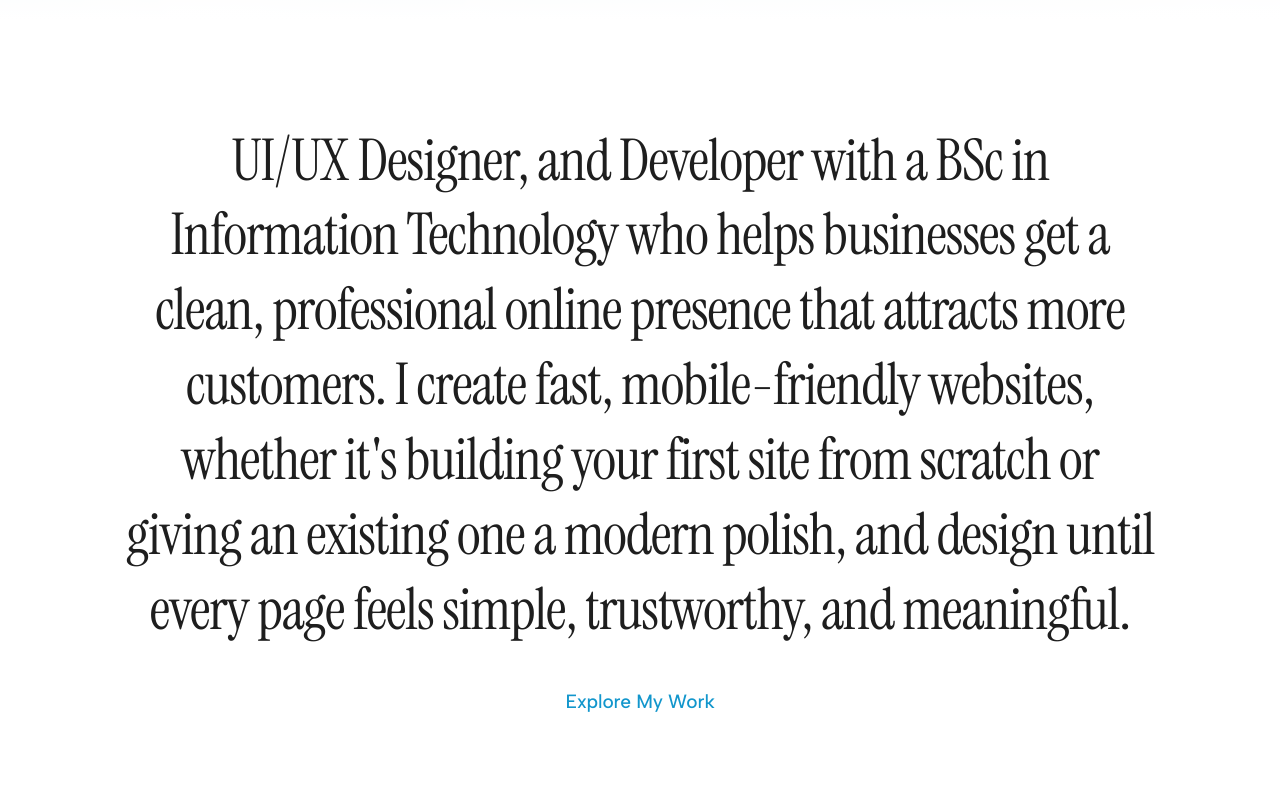
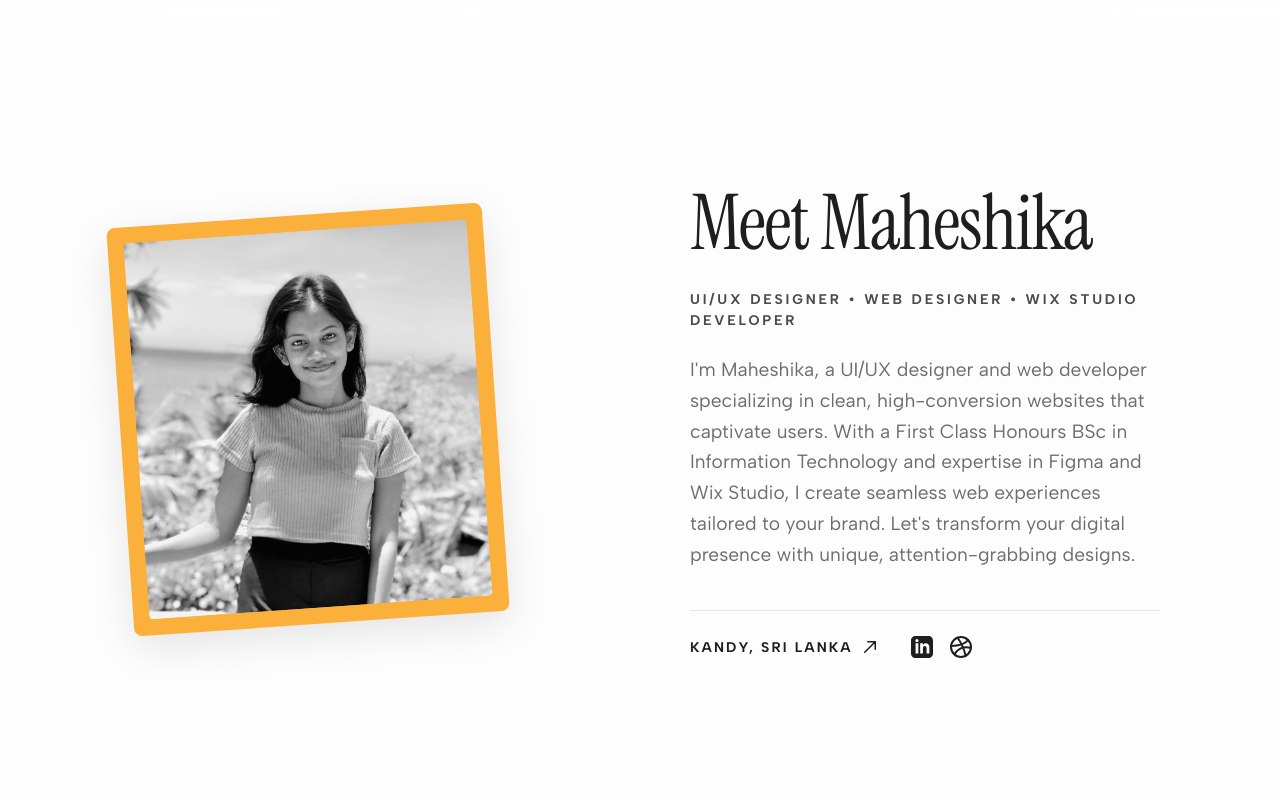
Before and after one commit to maheshikabandara/MaheshikaBandaraPortfolio, a React (Vite) app: page / in a window 1280 px wide. Shown: the part 780-1580 px from the top of the page. Built offline with nearby package versions, Linux system fonts and the light colour scheme.

Commit message:
Revamp About Me section with new design and text
Updated the About Me section with new layout and content.

```diff
--- a/src/app/components/AnimatedPortfolio.tsx
+++ b/src/app/components/AnimatedPortfolio.tsx
@@ -215,22 +215,78 @@ function Hero({ onNavClick }: { onNavClick: (id: string) => void }) {
 function AboutMe() {
   return (
     <AnimatedSection id="about">
-      <div className="bg-white min-h-screen flex flex-col items-center justify-center relative shrink-0 w-full py-[100px] px-[20px] md:px-[60px] lg:px-[120px]" data-name="About me">
-        <div className="content-stretch flex flex-col gap-[40px] items-center justify-center relative shrink-0 w-full">
-          <p
-            className="font-['Instrument_Serif',serif] leading-[1.3] not-italic relative text-[#1e1e1e] text-center tracking-[-1.12px] w-full max-w-[1280px] mx-auto"
-            style={{ fontSize: 'clamp(32px, 4.5vw, 70px)' }}
-          >
-            UI/UX Designer, and Developer with a BSc in Information Technology who helps businesses get a clean, professional online presence that attracts more customers. I create fast, mobile-friendly websites, whether it's building your first site from scratch or giving an existing one a modern polish, and design until every page feels simple, trustworthy, and meaningful.
-          </p>
-          <p
-            onClick={() => scrollToSection("works")}
-            className="font-['Albert_Sans',sans-serif] font-medium leading-[1.5] relative text-[#1296cc] text-center tracking-[-0.12px] w-full cursor-pointer hover:underline transition-all hover:scale-105"
-            style={{ fontSize: 'clamp(18px, 1.5vw, 28px)' }}
-          >
-            Explore My Work
-          </p>
+      <div className="bg-[#fdfdfd] min-h-screen flex flex-col items-center justify-center relative shrink-0 w-full py-[100px] px-[20px] md:px-[60px] lg:px-[120px]" data-name="About me">
+
+        <div className="w-full max-w-[1100px] mx-auto grid grid-cols-1 lg:grid-cols-2 gap-[60px] lg:gap-[100px] items-center">
+
+          {/* Left Side: Image with Yellow Background */}
+          <div className="relative w-[80%] max-w-[380px] mx-auto lg:mx-0">
+            <motion.div
+              whileHover={{ rotate: 0, scale: 1.02 }}
+              transition={{ duration: 0.4 }}
+              className="relative bg-[#fbb03b] p-[12px] md:p-[16px] rotate-[-4deg] rounded-[8px] shadow-[0_12px_40px_rgba(0,0,0,0.1)]"
+            >
+              {/* Methana 'imgFrame192' wenuwata oyata oni nam wena image ekak denna puluwan */}
+              <img
+                src={imgFrame192}
+                alt="Maheshika Bandara"
+                className="w-full h-auto object-cover rounded-[4px] grayscale hover:grayscale-0 transition-all duration-500"
+              />
+            </motion.div>
+          </div>
+
+          {/* Right Side: Text Content */}
+          <div className="flex flex-col items-start gap-[24px]">
+            <h2
+              className="font-['Instrument_Serif',serif] text-[#1e1e1e] leading-[1.1] tracking-[-0.02em]"
+              style={{ fontSize: 'clamp(48px, 6vw, 80px)' }}
+            >
+              Meet Maheshika
+            </h2>
+
+            <p className="font-['Albert_Sans',sans-serif] font-bold text-[#1e1e1e] text-[12px] md:text-[14px] uppercase tracking-[0.2em] opacity-80">
+              UI/UX Designer • Web Designer • Wix Studio Developer
+            </p>
+
+            <p
+              className="font-['Albert_Sans',sans-serif] text-[#6d6d6d] leading-[1.6]"
+              style={{ fontSize: 'clamp(18px, 1.5vw, 22px)' }}
+            >
+              I'm Maheshika, a UI/UX designer and web developer specializing in clean, high-conversion websites that captivate users. With a First Class Honours BSc in Information Technology and expertise in Figma and Wix Studio, I create seamless web experiences tailored to your brand. Let's transform your digital presence with unique, attention-grabbing designs.
+            </p>
+
+            {/* Location & Socials Footer */}
+            <div className="flex flex-wrap items-center gap-[24px] md:gap-[32px] mt-[16px] pt-[24px] border-t border-[#e5e5e5] w-full">
+
+              <div onClick={() => scrollToSection('contact')} className="flex items-center gap-[8px] group cursor-pointer">
+                <span className="font-['Albert_Sans',sans-serif] font-bold text-[#1e1e1e] text-[13px] md:text-[14px] uppercase tracking-[0.15em] group-hover:text-[#1296cc] transition-colors">
+                  Kandy, Sri Lanka
+                </span>
+                <svg className="w-[18px] h-[18px] text-[#1e1e1e] group-hover:text-[#1296cc] group-hover:translate-x-1 group-hover:-translate-y-1 transition-all" fill="none" stroke="currentColor" viewBox="0 0 24 24">
+                  <path strokeLinecap="round" strokeLinejoin="round" strokeWidth={2} d="M5 19L19 5M19 5v10M19 5H9" />
+                </svg>
+              </div>
+
+              <div className="flex items-center gap-[16px]">
+                {/* LinkedIn Icon */}
+                <a href="https://linkedin.com/in/yourprofile" target="_blank" rel="noopener noreferrer" className="text-[#1e1e1e] hover:text-[#1296cc] hover:-translate-y-1 transition-all">
+                  <svg className="w-[22px] h-[22px]" fill="currentColor" viewBox="0 0 24 24">
+                    <path d="M19 0h-14c-2.761 0-5 2.239-5 5v14c0 2.761 2.239 5 5 5h14c2.762 0 5-2.239 5-5v-14c0-2.761-2.238-5-5-5zm-11 19h-3v-11h3v11zm-1.5-12.268c-.966 0-1.75-.79-1.75-1.764s.784-1.764 1.75-1.764 1.75.79 1.75 1.764-.783 1.764-1.75 1.764zm13.5 12.268h-3v-5.604c0-3.368-4-3.113-4 0v5.604h-3v-11h3v1.765c1.396-2.586 7-2.777 7 2.476v6.759z"/>
+                  </svg>
+                </a>
+                {/* Dribbble Icon */}
+                <a href="#" target="_blank" rel="noopener noreferrer" className="text-[#1e1e1e] hover:text-[#1296cc] hover:-translate-y-1 transition-all">
+                  <svg className="w-[24px] h-[24px]" fill="none" stroke="currentColor" strokeWidth="2" strokeLinecap="round" strokeLinejoin="round" viewBox="0 0 24 24">
+                    <circle cx="12" cy="12" r="10"></circle>
+                    <path d="M8.56 2.75c4.37 6.03 6.02 9.42 8.03 17.72m2.54-15.38c-3.72 4.35-8.94 5.66-16.88 5.85m19.5 1.9c-3.5-.93-6.63-.82-8.94 0-2.58.92-5.01 2.86-7.44 6.32"></path>
+                  </svg>
+                </a>
+              </div>
+            </div>
+
+          </div>
         </div>
+
       </div>
     </AnimatedSection>
   );
```
